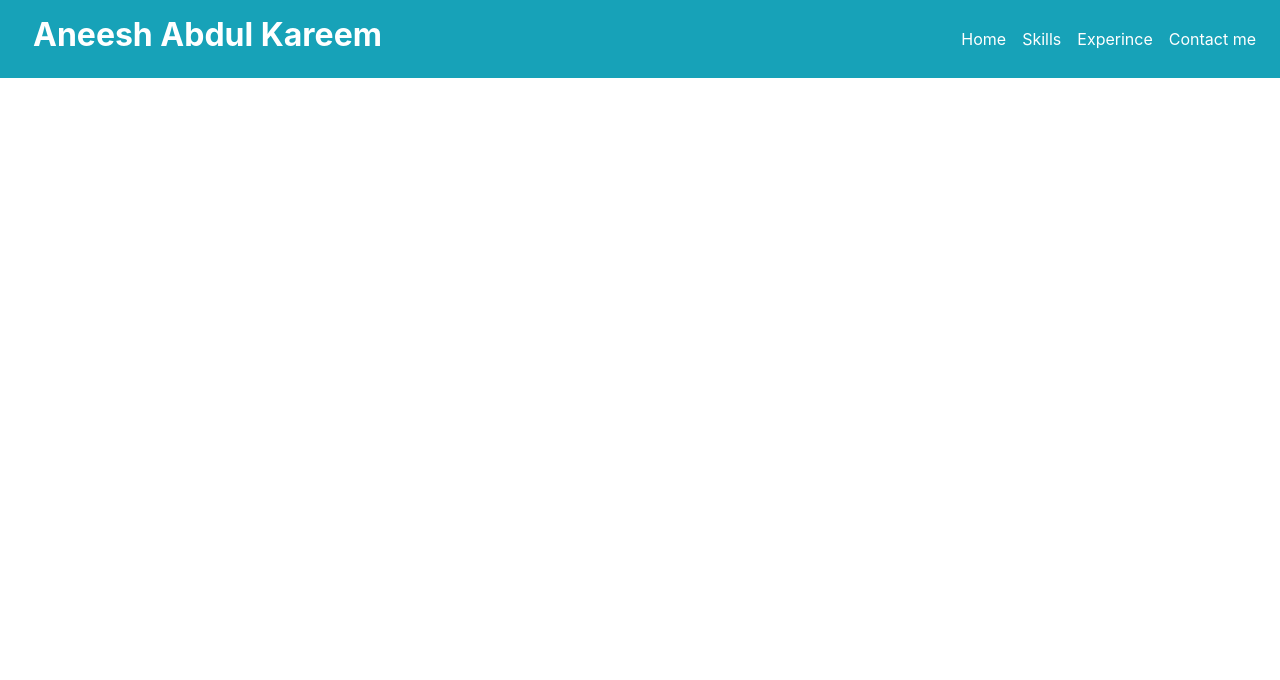
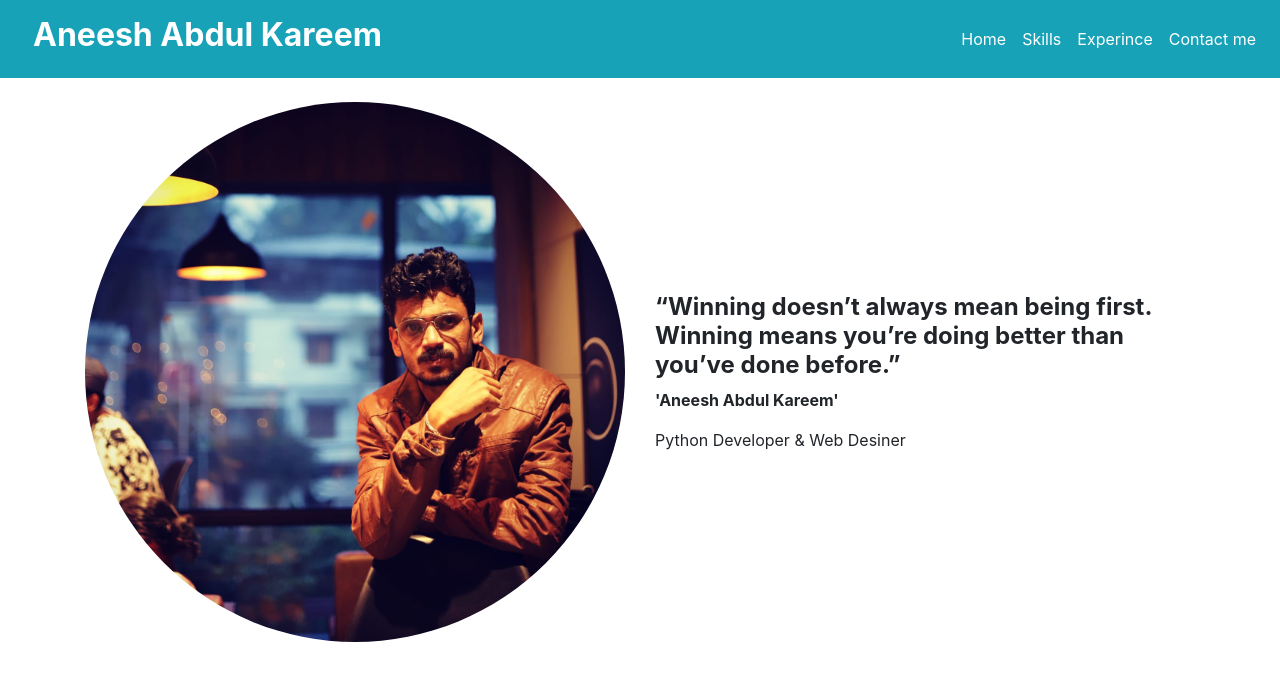
Before and after one commit to aneeshakareem/personal-website, a plain HTML site: page index.html in a window 1280 px wide. Drawn offline with nearby package versions, Linux system fonts and the light colour scheme.

Commit message:
section1 with photo

```diff
--- a/index.html
+++ b/index.html
@@ -40,6 +40,26 @@
     </div>
 </header>
 
+<section class="p-4">
+    <div class="container">
+        <div class="row align-items-center">
+            <div class="col-md-6">
+
+                <img src="21.jpg" alt="" class="img-fluid rounded-circle">
+
+            </div>
+            <div class="col-md-6">
+
+                <h4><b>“Winning doesn’t always mean being first. Winning means you’re doing better than you’ve done before.”</b></h4>
+
+                  <p><b>'Aneesh Abdul Kareem'</b></p>
+                  <footer>Python Developer & Web Desiner</footer>
+
+            </div>
+        </div>
+    </div>
+</section>
+
 <script src="https://code.jquery.com/jquery-3.2.1.slim.min.js" integrity="sha384-KJ3o2DKtIkvYIK3UENzmM7KCkRr/rE9/Qpg6aAZGJwFDMVNA/GpGFF93hXpG5KkN" crossorigin="anonymous"></script>
 <script src="https://cdnjs.cloudflare.com/ajax/libs/popper.js/1.12.9/umd/popper.min.js" integrity="sha384-ApNbgh9B+Y1QKtv3Rn7W3mgPxhU9K/ScQsAP7hUibX39j7fakFPskvXusvfa0b4Q" crossorigin="anonymous"></script>
 <script src="https://maxcdn.bootstrapcdn.com/bootstrap/4.0.0/js/bootstrap.min.js" integrity="sha384-JZR6Spejh4U02d8jOt6vLEHfe/JQGiRRSQQxSfFWpi1MquVdAyjUar5+76PVCmYl" crossorigin="anonymous"></script>
```
Also changed, not shown: 21.jpg (added).
